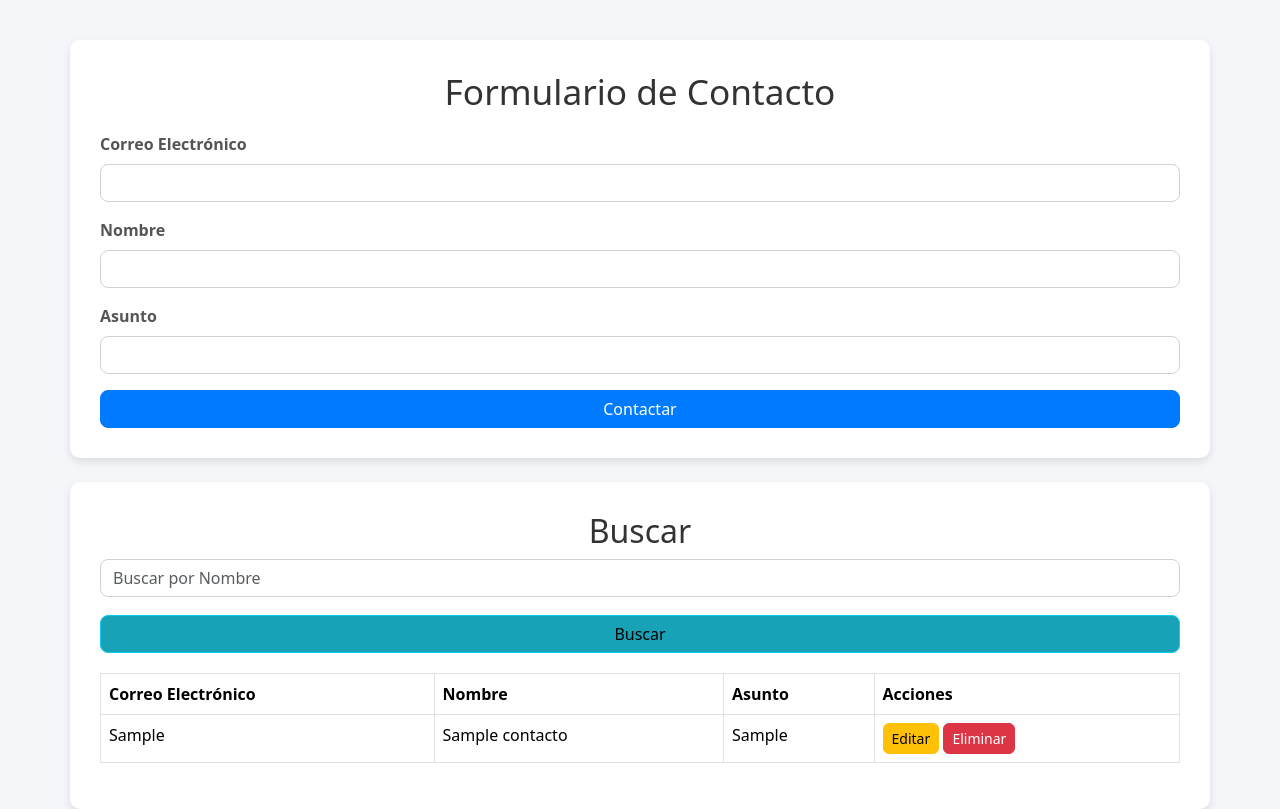
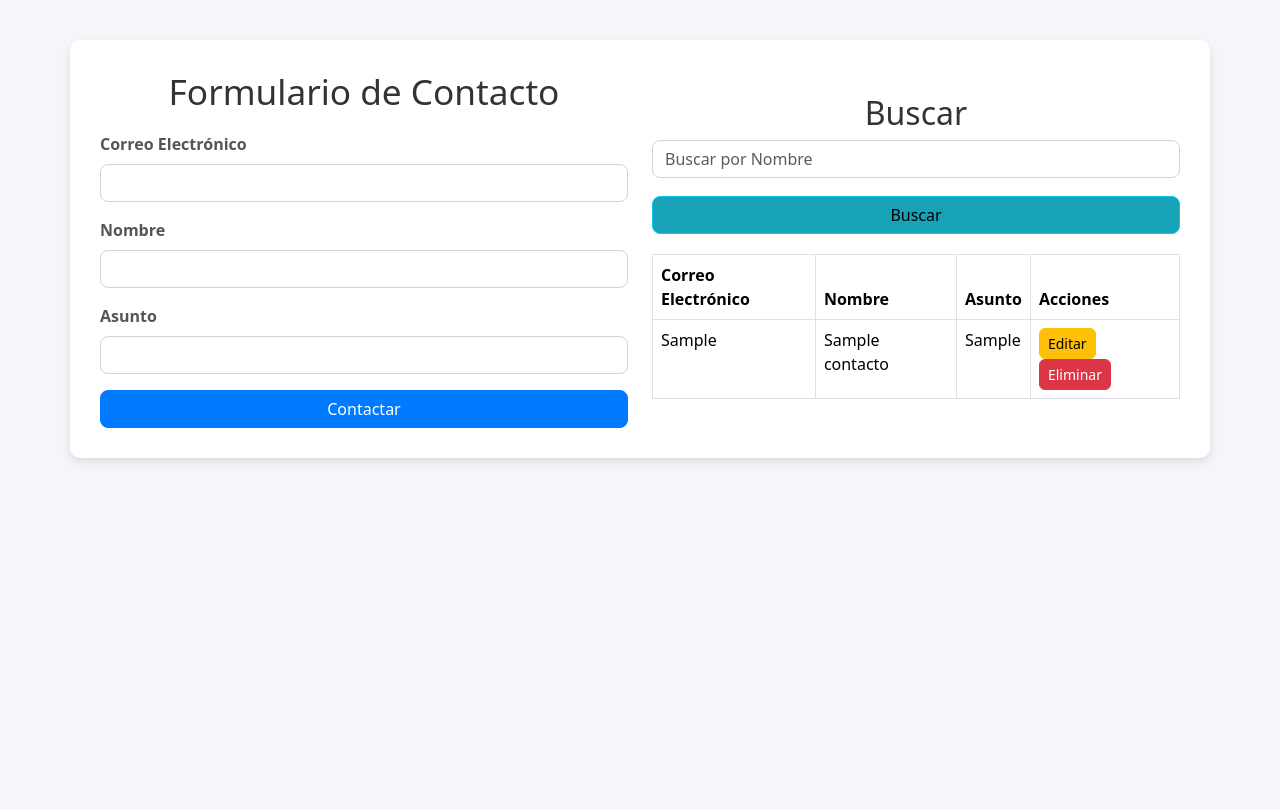
Before and after one commit to annav-120/flask7a, a Flask app: page /contacto in a window 1280 px wide. After the commit the page ends 462 px from the top, so only its background shows below. Run offline with Flask 3, Linux system fonts and the light colour scheme; tables that the repository leaves empty or names only in its code hold one stand-in row (values such as "Sample post"); some libraries are stand-ins or nearby versions.

Commit message:
Update contacto.html

```diff
--- a/templates/contacto.html
+++ b/templates/contacto.html
@@ -92,10 +92,11 @@
 
 <body>
     <div class="container">
+        <div class="row">
+            <div class="col-md-6">
                 <h1>Formulario de Contacto</h1>
                 <form id="frmContacto" action="/contacto" method="POST">
                     <input type="hidden" id="id_contacto" name="id_contacto">
-
                     <div class="mb-3">
                         <label for="email" class="form-label">Correo Electrónico</label>
                         <input type="email" class="form-control" id="email" name="email" required minlength="5" maxlength="50">
@@ -112,7 +113,7 @@
                 </form>
             </div>
 
-    <div class="container mt-4">
+            <div class="col-md-6 mt-4">
                 <h2 style="text-align: center; color: #333;">Buscar</h2>
                 <div class="mb-3">
                     <input type="text" class="form-control" id="searchInput" placeholder="Buscar por Nombre">
@@ -130,10 +131,11 @@
                     <tbody id="tbodyLog"></tbody>
                 </table>
             </div>
+        </div>
+    </div>
 
     <script>
         $(document).ready(function () {
-
             $("#frmContacto").validate({
                 rules: {
                     email: {
@@ -178,6 +180,7 @@
             $.validator.addMethod("lettersonly", function (value, element) {
                 return this.optional(element) || /^[a-zA-Z\s]+$/.test(value);
             }, "Por favor, introduce solo letras.");
+
             function buscar(term = "") {
                 $.get("/buscar", { q: term }, function (respuesta) {
                     $("#tbodyLog").html("");
@@ -196,6 +199,7 @@
                     }
                 });
             }
+
             buscar();
 
             $("#searchButton").click(function () {
```
Lines whose indentation alone changed are shown as unchanged.
